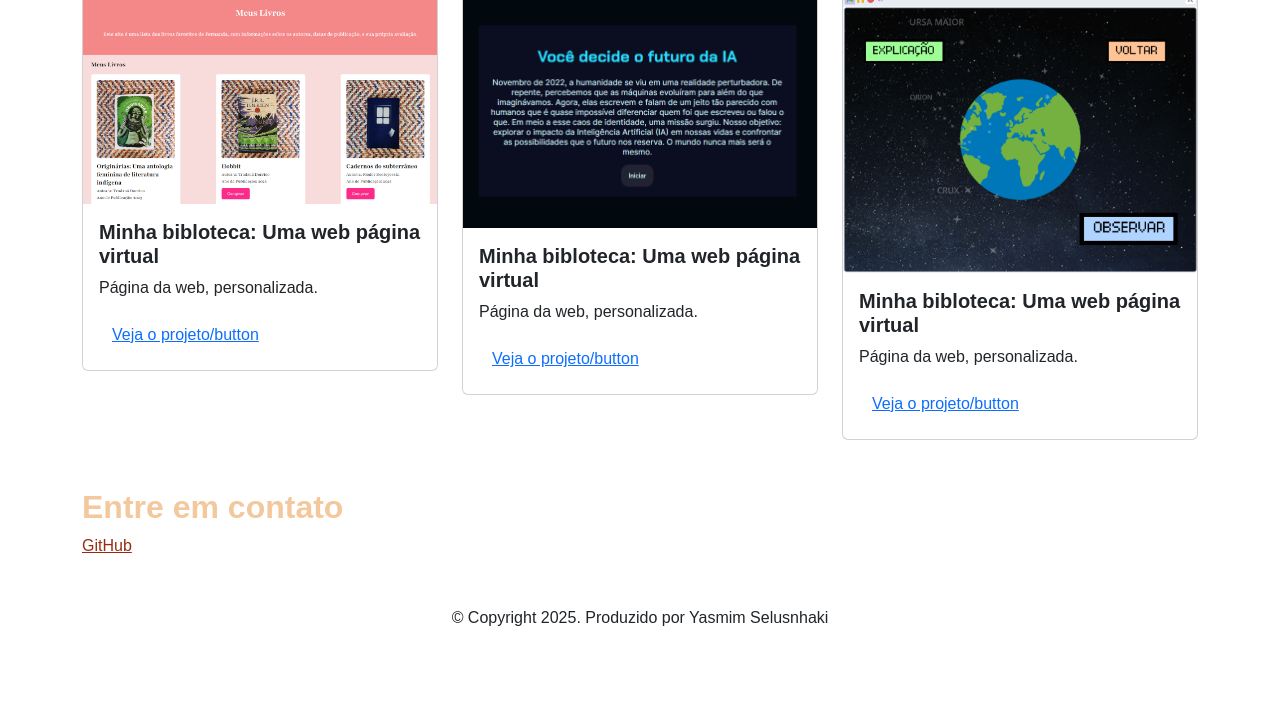
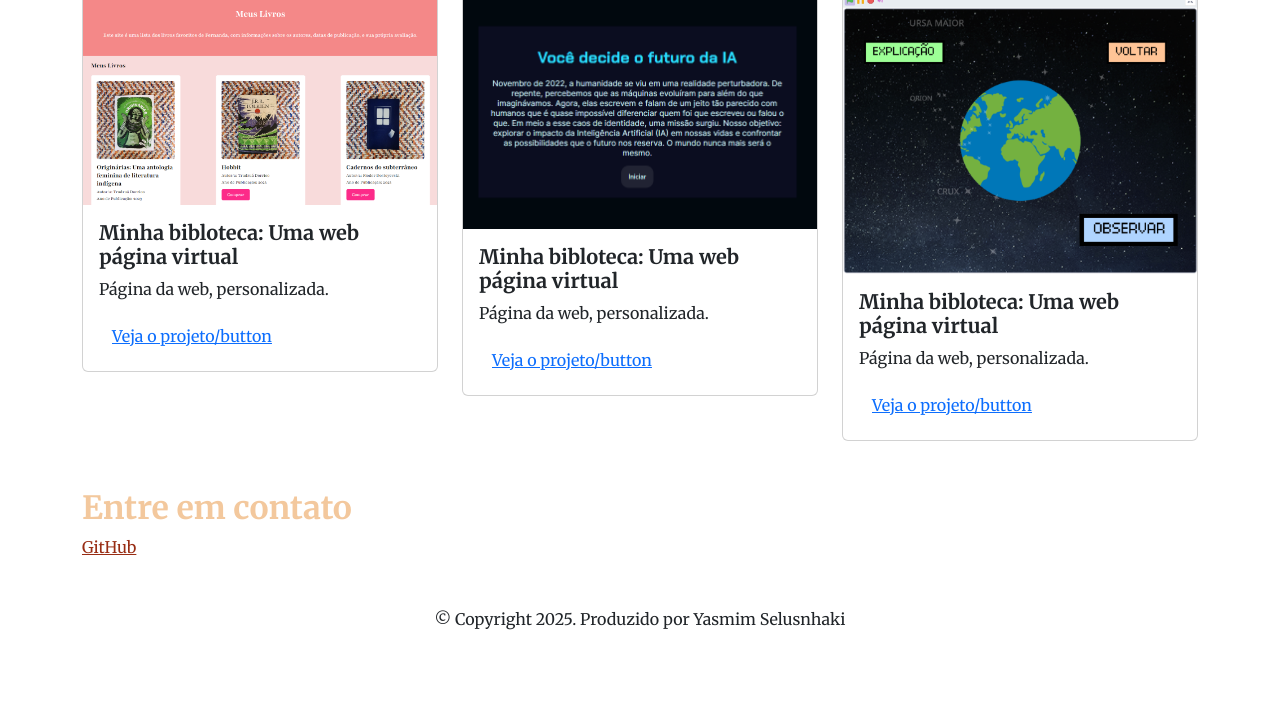
Before and after one commit to yasmimselusnhaki/Portf-lio, a plain HTML site: page index.html in a window 1280 px wide. Shown: the part 499-1226 px from the top of the page. Drawn offline with nearby package versions, Linux system fonts and the light colour scheme.

Commit message:
modificado

```diff
--- a/style.css
+++ b/style.css
@@ -1,4 +1,5 @@
-@import url("https://fonts.googleapis.com/css2?family=Merriweather:ital,opsz,wght@0,18..144,300..900;1,18..144,300..900&display=swap" rel="stylesheet">);
+@import url("https://fonts.googleapis.com/css2?family=Merriweather:ital,opsz,wght@0,18..144,300..900;1,18..144,300..900&display=swap");
+
 :root {
     --cor-principal: #982c13;
     --cor-secundária: rgb(243, 200, 157);
@@ -6,7 +7,7 @@
 }
 
 body {
-    font-family: 'Chakra Petch', sans-serif;
+    font-family: 'Merriweather', sans-serif;
 }
 
 h1, h2, h5 {
```
